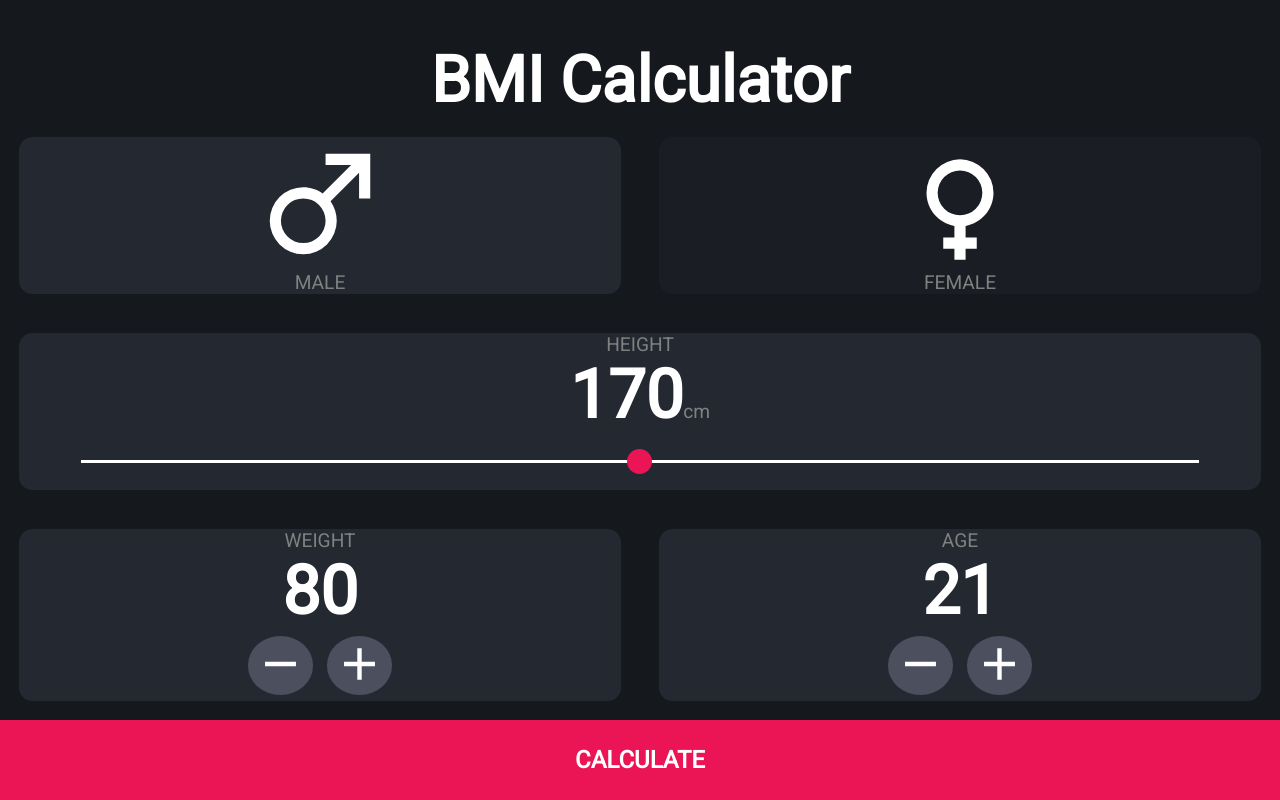
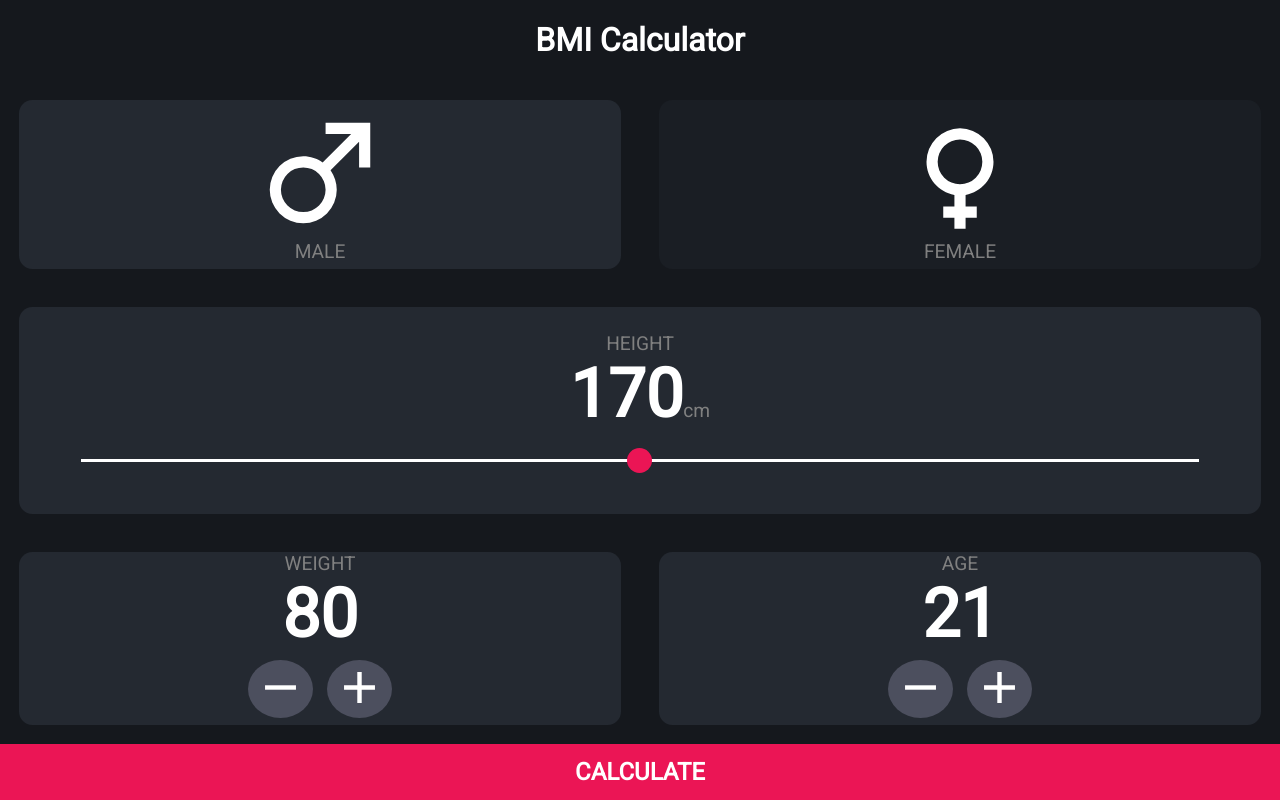
Before and after one commit to haid0109/haid0109.github.io, a React (Create React App) app: page / in a window 1280 px wide. Built offline with nearby package versions, Linux system fonts and the light colour scheme.

Commit message:
prevents results page styling from being performed on bmi calculator page

```diff
--- a/src/Results.css
+++ b/src/Results.css
@@ -1,13 +1,13 @@
-.title {
+.results .title {
   font-size: 4em;
   margin-bottom: 0;
 }
 
-.bottom-page-button {
+.results .bottom-page-button {
   height: 10%;
 }
 
-.container {
+.results .container {
   justify-content: space-evenly;
 }
 
--- a/src/Results.js
+++ b/src/Results.js
@@ -24,7 +24,7 @@ function Results() {
   }
 
   return (
-    <div className="bmi-calculator">
+    <div className="results bmi-calculator">
       <h1 className="title">Results</h1>
       <div className="container">
         <span
```
